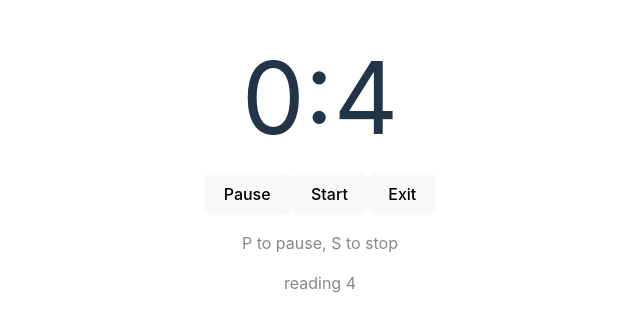
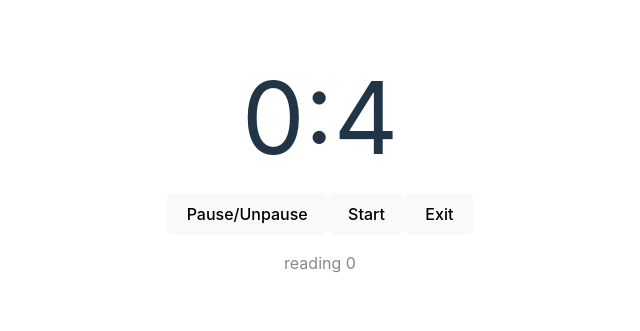
Before and after one commit to dmitriiTr/flowmodoro, a React (Vite) app: page / in a window 1280 px wide. Shown: the part 233-564 px from the top of the page, without its empty margins (320-960 px from the left). Built offline with nearby package versions, Linux system fonts and the light colour scheme.

Commit message:
Saving tasks

```diff
--- a/src/App.tsx
+++ b/src/App.tsx
@@ -12,8 +12,8 @@ export interface Task {
 
 // eslint-disable-next-line @typescript-eslint/naming-convention
 const App = () => {
-  const activitiesWithTime: Task[] = activities
-    .map(activity => ({ activity, time: 0 }));
+  const [tasks, setTasks] = useState(activities
+    .map(activity => ({ activity, time: 0 })) as Task[]);
 
   const [activity, setActivity] = useState<Activity>('reading');
   const [showTimer, setShowTimer] = useState(true);
@@ -23,8 +23,14 @@ const App = () => {
   };
 
   const handleExit = (seconds: number) => {
-    const index = activitiesWithTime.findIndex(a => a.activity === activity);
-    activitiesWithTime[index].time = seconds;
+    setTasks(tasks =>
+      tasks.map(t => {
+        if (t.activity === activity) {
+          return { ...t, time: seconds }
+        } else {
+          return t;
+        }
+      }));
     setShowTimer(false);
   };
 
@@ -32,7 +38,7 @@ const App = () => {
     setActivity(e.currentTarget.value as Activity);
   };
 
-  const selectedTask = activitiesWithTime.find(a => a.activity === activity);
+  const selectedTask = tasks.find(a => a.activity === activity);
 
   return (
     <>
@@ -44,7 +50,7 @@ const App = () => {
         : <>
           <table>
             <tbody>
-              {activitiesWithTime.map(a => <tr key={a.activity}>
+              {tasks.map(a => <tr key={a.activity}>
                 <td>{a.activity}</td>
                 <td>{a.time}</td>
               </tr>)}
--- a/src/Timer.tsx
+++ b/src/Timer.tsx
@@ -73,14 +73,14 @@ const Timer = (props: TimerProps) => {
       <div style={{ fontSize: '100px' }}>
         <span>{minutes}</span>:<span>{seconds}</span>
       </div>
-      <button onClick={handlePauseClick}>Pause</button>
+      <button onClick={handlePauseClick}>Pause/Unpause</button>
       <button onClick={handleStartClick}>Start</button>
       <button onClick={handleExitClick}>Exit</button>
+      {/* <p className="read-the-docs">
+        P to pause, S to stop
+      </p> */}
       <p className="read-the-docs">
-        P to pause, S to stop
-      </p>
-      <p className="read-the-docs">
-        {selectedTask.activity} {totalSeconds}
+        {selectedTask.activity} {total}
       </p>
     </div>
   );
```
